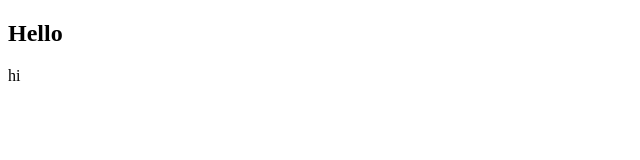
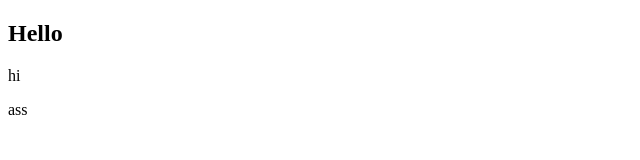
Before and after one commit to VeronikaMoc/test, a plain HTML site: page index.html in a window 1280 px wide. Shown: the full height of the page, 0-640 px from the left. Drawn offline with Linux system fonts and the light colour scheme.

Commit message:
added paragraph
asdadasdasd

```diff
--- a/index.html
+++ b/index.html
@@ -9,5 +9,6 @@
 <body>
     <h2>Hello</h2>
     <p>hi</p>
+    <p>ass</p>
 </body>
 </html>
```
